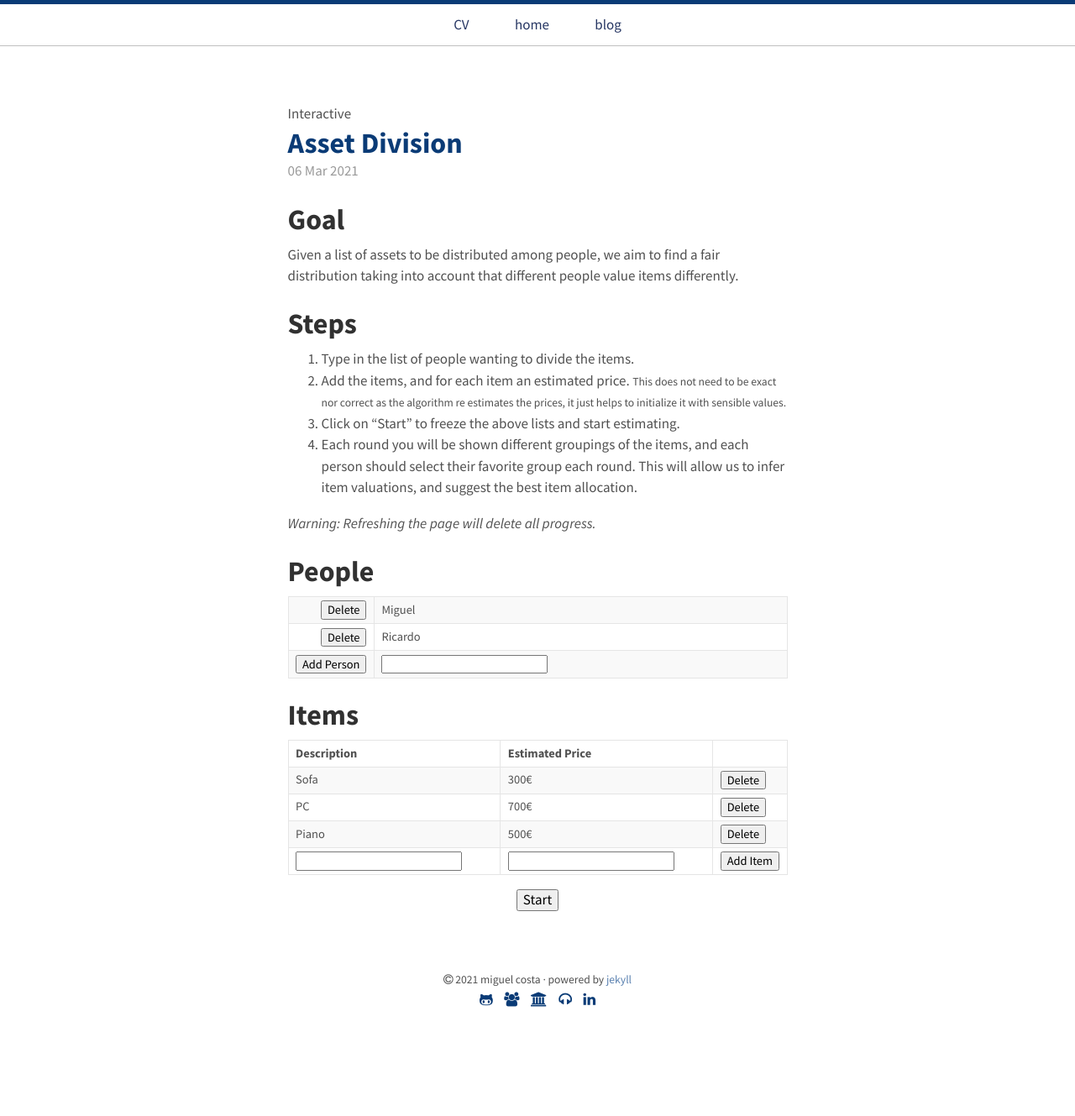
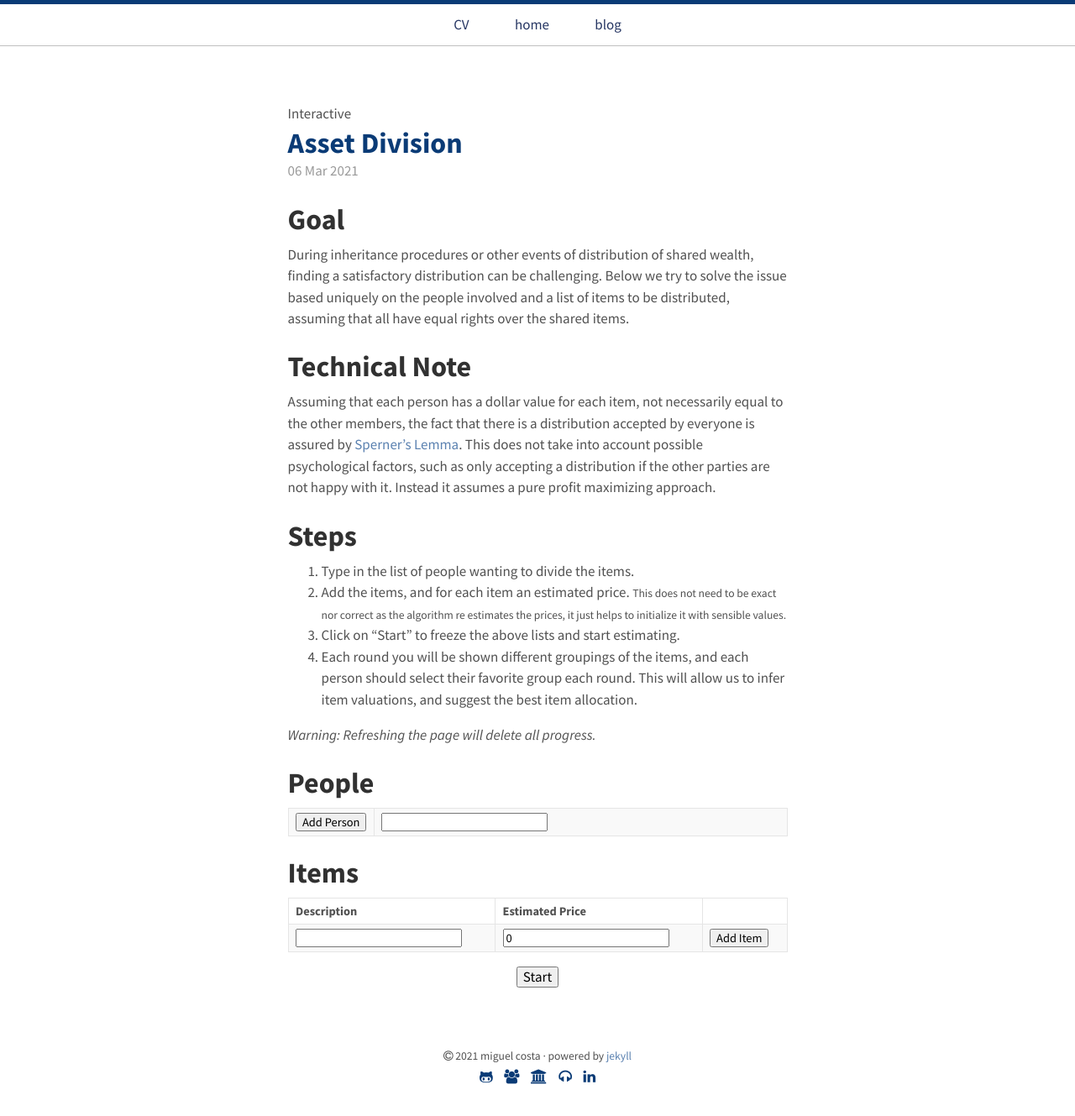
Before and after one commit to migueltorrescosta/migueltorrescosta.github.io, a Jekyll site: the page built from _posts/2021-03-06-Asset-Division.md, in a window 1280 px wide. Shown: the whole page at 84% size. Built offline with Jekyll 4.4.1, drawn with Linux system fonts in a browser that asks for light colours; nearby versions of some CDN libraries; before the commit the page ends 1238 px from its top, so only the background shows below that; some of the changed lines change nothing that is shown.

Commit message:
Fix Asset Division

```diff
--- a/_posts/2021-03-06-Asset-Division.md
+++ b/_posts/2021-03-06-Asset-Division.md
@@ -6,7 +6,11 @@ category: [Interactive]
 ---
 
 # Goal
-Given a list of assets to be distributed among people, we aim to find a fair distribution taking into account that different people value items differently.
+During inheritance procedures or other events of distribution of shared wealth, finding a satisfactory distribution can be challenging. Below we try to solve the issue based uniquely on the people involved and a list of items to be distributed, assuming that all have equal rights over the shared items.
+
+# Technical Note
+
+Assuming that each person has a dollar value for each item, not necessarily equal to the other members, the fact that there is a distribution accepted by everyone is assured by [Sperner's Lemma](https://en.wikipedia.org/wiki/Sperner%27s_lemma). This does not take into account possible psychological factors, such as only accepting a distribution if the other parties are not happy with it. Instead it assumes a pure profit maximizing approach.
 # Steps
 1. Type in the list of people wanting to divide the items.
 2. Add the items, and for each item an estimated price. <small>This does not need to be exact nor correct as the algorithm re estimates the prices, it just helps to initialize it with sensible values.</small>
--- a/assets/react_components/asset_division.js
+++ b/assets/react_components/asset_division.js
@@ -6,22 +6,22 @@ class AssetDivision extends React.Component {
     constructor(props) {
         super(props)
         this.state = {
-            items: [
-                { id: -3, description: 'Sofa', price: 300 },
-                { id: -2, description: 'PC', price: 700 },
-                { id: -1, description: 'Piano', price: 500 }],
-            new_item: { id: 0, description: '', price: '' },
-            people: [
-                { id: -2, name: 'Miguel' },
-                { id: -1, name: 'Ricardo' }],
+            items: [],
+            new_item: { id: 0, description: '', price: 0 },
+            people: [],
             new_person: { id: 0, name: '' },
             frozen: false, // If true the user can't edit Items nor People
-            group: [-1],
+            group: [],
             group_price_difference: 0,
             focus_person: 0,
             individual_prices: Array(),
             iterations: 0,
             current_experiment_result: true, // true if the focus_person selects group1, false otherwise
+            formatter: Intl.NumberFormat('pt-PT', {
+                style: 'currency',
+                currency: 'EUR',
+                maximumFractionDigits: 0
+            })
         }
     }
 
@@ -33,7 +33,7 @@ class AssetDivision extends React.Component {
     }
 
     renderItemsTableData() {
-        return this.state.items.map((item, index) => {
+        return [...this.state.items].sort((a, b) => a.price < b.price ? 1 : -1).map((item, index) => {
             const { id, description, price } = item
             const delete_cell = (
                 <td className='delete_button' width='40px'>
@@ -45,7 +45,7 @@ class AssetDivision extends React.Component {
             return (
                 <tr key={id}>
                     <td>{description}</td>
-                    <td>{Math.round(price)}€</td>
+                    <td>{this.state.formatter.format(Math.round(price))}</td>
                     {!this.state.frozen && delete_cell}
                 </tr>
             )
@@ -80,17 +80,25 @@ class AssetDivision extends React.Component {
     }
 
     handlePriceChange(e) {
+        let price = parseInt(e.target.value);
+        if (isNaN(price)) {
+            price = 0
+        }
         this.setState({
             new_item: {
                 id: this.state.new_item.id,
                 description: this.state.new_item.description,
-                price: parseInt(e.target.value)
+                price: price,
             }
         })
+
     }
 
     handleItemSubmit(e) {
         e.preventDefault();
+        const price = this.state.new_item.price;
+        const description = this.state.new_item.description;
+        if (!isNaN(price) && price > 0 && description != '') {
             this.setState({
                 items: this.state.items.concat(this.state.new_item),
                 new_item: {
@@ -99,6 +107,8 @@ class AssetDivision extends React.Component {
                     price: '',
                 }
             })
+        }
+
     }
 
     handleItemDelete(id) {
@@ -222,31 +232,6 @@ class AssetDivision extends React.Component {
         return indices;
     }
 
-    setupExperiment() {
-        let price_deltas = Array(this.state.items.length);
-        for (var i = 0; i < this.state.items.length; i++) {
-            price_deltas[i] = this.state.individual_prices[this.state.focus_person][i] - this.state.items[i].price
-        }
-        const sorted_indices = this.sortedIndices(price_deltas);
-        let group = [];
-        let group_price = 0;
-        let non_group_price = 0;
-        for (var i = 0; i < price_deltas.length; i++) {
-            const item_position = sorted_indices[i];
-            const item_price = this.state.individual_prices[this.state.focus_person][item_position];
-            if (group_price < non_group_price) {
-                group.push(this.state.items[item_position].id);
-                group_price += item_price;
-            } else {
-                non_group_price += item_price;
-            }
-        }
-        this.setState({
-            group: group,
-            group_price_difference: Math.round(group_price - non_group_price),
-        });
-    }
-
     renderStartAlgorithmButton() {
         return (
             <div align="center">
@@ -264,9 +249,9 @@ class AssetDivision extends React.Component {
         const group_1_receiving = complement ^ this.state.group_price_difference > 0;
         const money = Math.round(Math.abs(this.state.group_price_difference / 2));
         if (group_1_receiving) {
-            string += "Pay " + money.toString() + "€"
+            string += "Pay " + this.state.formatter.format(money)
         } else {
-            string += "Get " + money.toString() + "€"
+            string += "Get " + this.state.formatter.format(money)
         };
         if (return_items.length) {
             string = return_items.reduce((prev, curr) => prev + ", " + curr, string)
@@ -288,15 +273,16 @@ class AssetDivision extends React.Component {
         result.preventDefault;
         const new_focus_person = (this.state.focus_person + 1) % this.state.people.length;
         let individual_prices = this.state.individual_prices;
-        const multiplicative_factor = 1 + (1 / (this.state.iterations + 5));
+        let multiplicative_factor = 1 + (1 / (this.state.iterations + 5));
         for (var i = 0; i < this.state.items.length; i++) {
             const item = this.state.items[i];
             const to_increase = !result ^ this.state.group.includes(item.id);
-            if (to_increase) {
-                individual_prices[this.state.focus_person][i] *= multiplicative_factor;
-            } else {
-                individual_prices[this.state.focus_person][i] /= multiplicative_factor;
+            const factor = (to_increase) ? multiplicative_factor : 1 / multiplicative_factor;
+            individual_prices[this.state.focus_person][i] *= factor;
+            for (var p = 0; p < individual_prices.length; p++) {
+                individual_prices[p][i] *= factor
             }
+
         }
         const price_average = this.getPriceAverage(individual_prices);
         let items = this.state.items;
@@ -313,11 +299,36 @@ class AssetDivision extends React.Component {
             this.setupExperiment)
     }
 
+    setupExperiment() {
+        let price_deltas = Array(this.state.items.length);
+        for (var i = 0; i < this.state.items.length; i++) {
+            price_deltas[i] = this.state.individual_prices[this.state.focus_person][i] - this.state.items[i].price
+        }
+        const sorted_indices = this.sortedIndices(price_deltas);
+        let group = [];
+        let group_price = 0;
+        let non_group_price = 0;
+        for (var i = 0; i < price_deltas.length; i++) {
+            const item_position = sorted_indices[i];
+            const item_price = this.state.individual_prices[this.state.focus_person][item_position];
+            if (group_price <= non_group_price) {
+                group.push(this.state.items[item_position].id);
+                group_price += item_price;
+            } else {
+                non_group_price += item_price;
+            }
+        }
+        this.setState({
+            group: group,
+            group_price_difference: Math.round(group_price - non_group_price),
+        });
+    }
+
     renderExperiment() {
         const focus_person_name = this.state.people[this.state.focus_person].name;
         return (
             <div>
-                <h1>Round {this.state.iterations}/12</h1>
+                <h1>Round {this.state.iterations}</h1>
                 <table>
                     <thead>
                         <tr>
@@ -371,9 +382,9 @@ class AssetDivision extends React.Component {
 
             let string = "";
             if (value_delta > 0) {
-                string += "Get " + Math.round(Math.abs(value_delta).toString()) + "€"
+                string += "Pay " + this.state.formatter.format(Math.round(Math.abs(value_delta)))
             } else {
-                string += "Pay " + Math.round(Math.abs(value_delta).toString()) + "€"
+                string += "Get " + this.state.formatter.format(Math.round(Math.abs(value_delta)))
             }
 
             if (preferred_items.length) {
@@ -390,10 +401,6 @@ class AssetDivision extends React.Component {
     }
 
     renderSuggestedAllocation() {
-        console.log("================");
-        console.log(this.state.iterations);
-        console.log(this.state.individual_prices);
-        console.log(this.state.group_price_difference);
         return (
             <div>
                 <h1>Suggested Split</h1>
```
Lines whose indentation alone changed are shown as unchanged.
